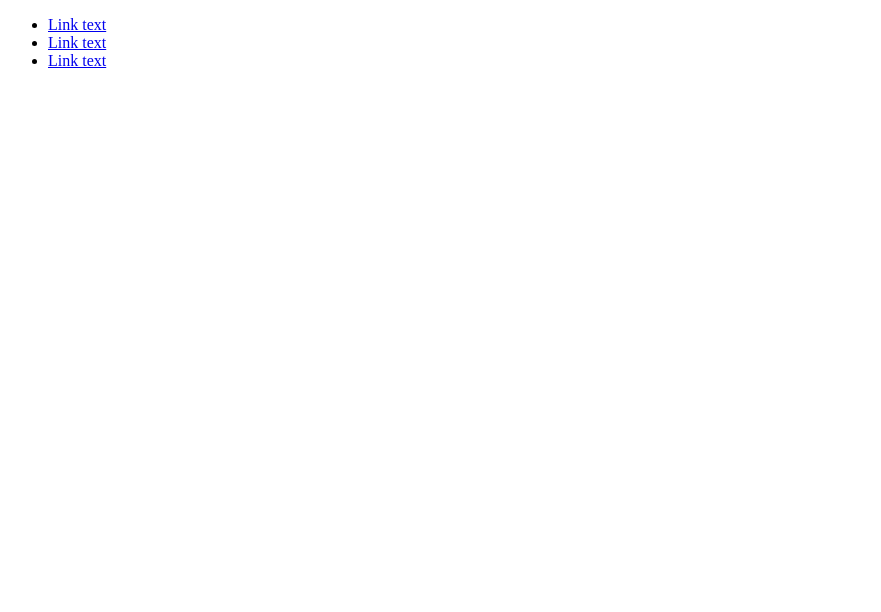
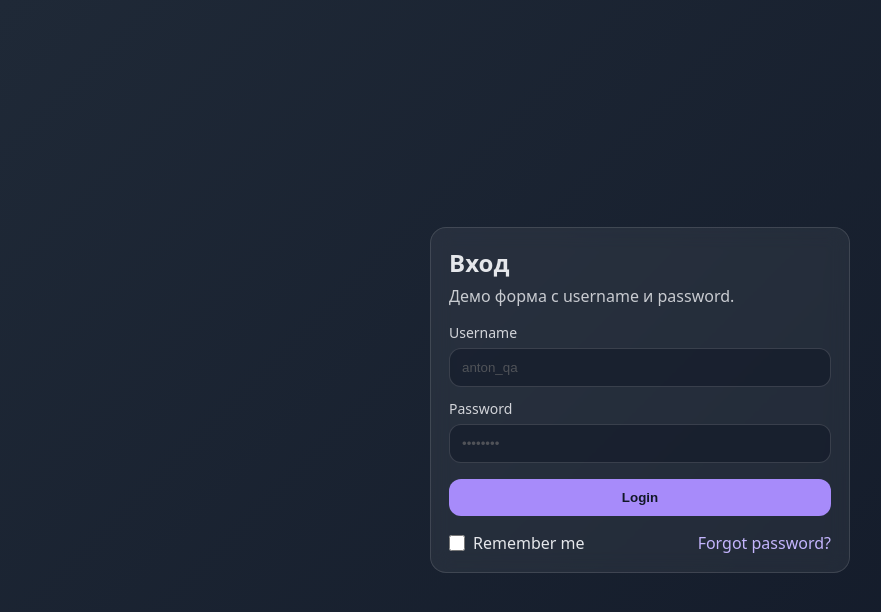
Before and after one commit to BBCooL40/git-demo, a plain HTML site: page index.html in a window 1280 px wide. Shown: the whole page, without its empty margins (0-881 px from the left). Drawn offline with Linux system fonts and the light colour scheme.

Commit message:
Add login form (#4)

```diff
--- a/index.html
+++ b/index.html
@@ -1,17 +1,54 @@
-<!DOCTYPE html>
-<html lang="en">
+<!doctype html>
+<html lang="bg">
 <head>
-    <meta charset="UTF-8">
-    <meta name="viewport" content="width=device-width, initial-scale=1.0">
-    <title>Document</title>
+  <meta charset="UTF-8" />
+  <meta name="viewport" content="width=device-width, initial-scale=1.0" />
+  <title>Login Demo</title>
+  <link rel="stylesheet" href="styles.css" />
 </head>
 <body>
-    <nav>
-        <ul>
-           <li><a href="https://">Link text</a></li>
-           <li><a href="https://">Link text</a></li>
-           <li><a href="https://">Link text</a></li>
-        </ul>
-    </nav>
+  <main class="page">
+    <section class="card" aria-label="Login form">
+      <h1>Вход</h1>
+      <p class="muted">Демо форма с username и password.</p>
+
+      <form class="form" action="#" method="post">
+        <label class="field">
+          <span class="label">Username</span>
+          <input
+            type="text"
+            name="username"
+            placeholder="anton_qa"
+            autocomplete="username"
+            required
+            minlength="3"
+          />
+        </label>
+
+        <label class="field">
+          <span class="label">Password</span>
+          <input
+            type="password"
+            name="password"
+            placeholder="••••••••"
+            autocomplete="current-password"
+            required
+            minlength="6"
+          />
+        </label>
+
+        <button class="btn" type="submit">Login</button>
+
+        <div class="row">
+          <label class="checkbox">
+            <input type="checkbox" name="remember" />
+            <span>Remember me</span>
+          </label>
+
+          <a class="link" href="#">Forgot password?</a>
+        </div>
+      </form>
+    </section>
+  </main>
 </body>
 </html>
--- a/styles.css
+++ b/styles.css
@@ -1,3 +1,77 @@
-*{
-    background-color: blueviolet;
+* { box-sizing: border-box; margin: 0; padding: 0; }
+
+body {
+  font-family: system-ui, Arial, sans-serif;
+  min-height: 100vh;
+  background: linear-gradient(135deg, #1f2937, #111827);
+  color: #e5e7eb;
 }
+
+.page {
+  min-height: 100vh;
+  display: grid;
+  place-items: center;
+  padding: 18px;
+}
+
+.card {
+  width: min(420px, 100%);
+  background: rgba(255, 255, 255, 0.06);
+  border: 1px solid rgba(255,255,255,0.12);
+  border-radius: 16px;
+  padding: 18px;
+  backdrop-filter: blur(10px);
+}
+
+h1 { font-size: 24px; margin-bottom: 6px; }
+.muted { opacity: 0.85; margin-bottom: 16px; }
+
+.form { display: grid; gap: 12px; }
+
+.field { display: grid; gap: 6px; }
+.label { font-size: 14px; opacity: 0.9; }
+
+input {
+  width: 100%;
+  padding: 11px 12px;
+  border-radius: 12px;
+  border: 1px solid rgba(255,255,255,0.14);
+  background: rgba(17, 24, 39, 0.55);
+  color: #e5e7eb;
+  outline: none;
+}
+
+input::placeholder { opacity: 0.6; }
+
+input:focus {
+  border-color: rgba(167, 139, 250, 0.75);
+  box-shadow: 0 0 0 3px rgba(167, 139, 250, 0.22);
+}
+
+.btn {
+  margin-top: 4px;
+  border: 0;
+  border-radius: 12px;
+  padding: 11px 12px;
+  background: #a78bfa;
+  color: #111827;
+  font-weight: 700;
+  cursor: pointer;
+}
+
+.btn:hover { opacity: 0.92; }
+
+.row {
+  display: flex;
+  justify-content: space-between;
+  align-items: center;
+  gap: 12px;
+  margin-top: 4px;
+  flex-wrap: wrap;
+}
+
+.checkbox { display: inline-flex; gap: 8px; align-items: center; }
+.checkbox input { width: 16px; height: 16px; }
+
+.link { color: #c4b5fd; text-decoration: none; }
+.link:hover { text-decoration: underline; }
```
